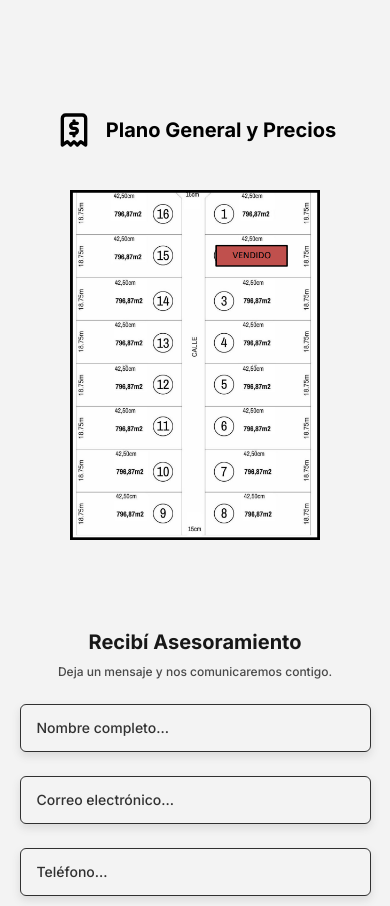
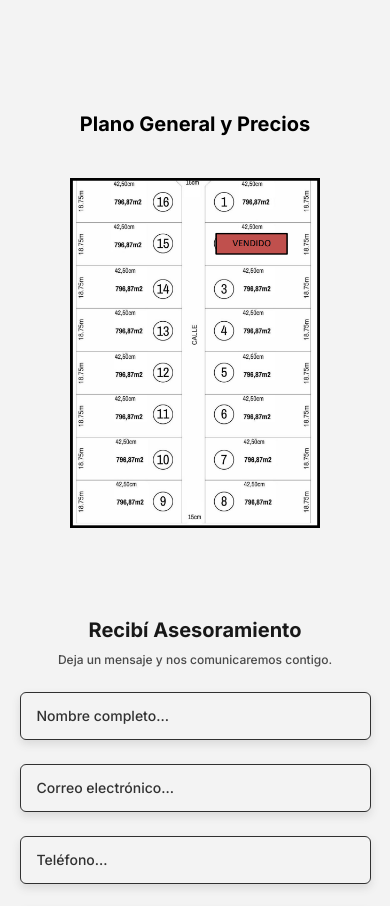
Before and after one commit to Tintaa307/cejas-propiedades, a Next.js app: page /canada in a window 390 px wide. Shown: the part 1817-2723 px from the top of the page. Built offline with nearby package versions, Linux system fonts and the light colour scheme; what tailwindcss-animation-delay would draw is missing.

Commit message:
feat: Blueprints title fixed

```diff
--- a/src/app/[slug]/components/Blueprints.tsx
+++ b/src/app/[slug]/components/Blueprints.tsx
@@ -11,7 +11,7 @@ const Blueprints = ({ blueprints }: BlueprintsProps) => {
   return (
     <article className="w-full h-max flex items-center justify-center flex-col gap-24 sm:gap-10">
       <Title className="flex flex-row items-center gap-3 text-black text-4xl sm:text-xl font-bold">
-        <IconReceipt2 size={40} className="text-black" />
+        <IconReceipt2 size={40} className="text-black sm:hidden" />
         Plano General y Precios
       </Title>
       <figure className="w-full h-max flex items-center justify-center ">
```
